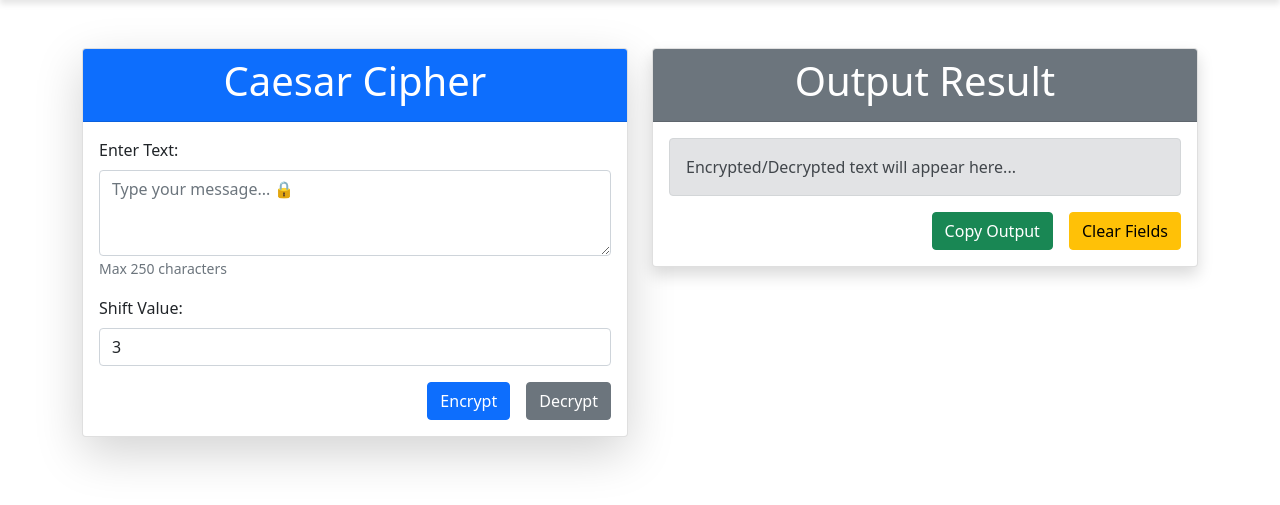
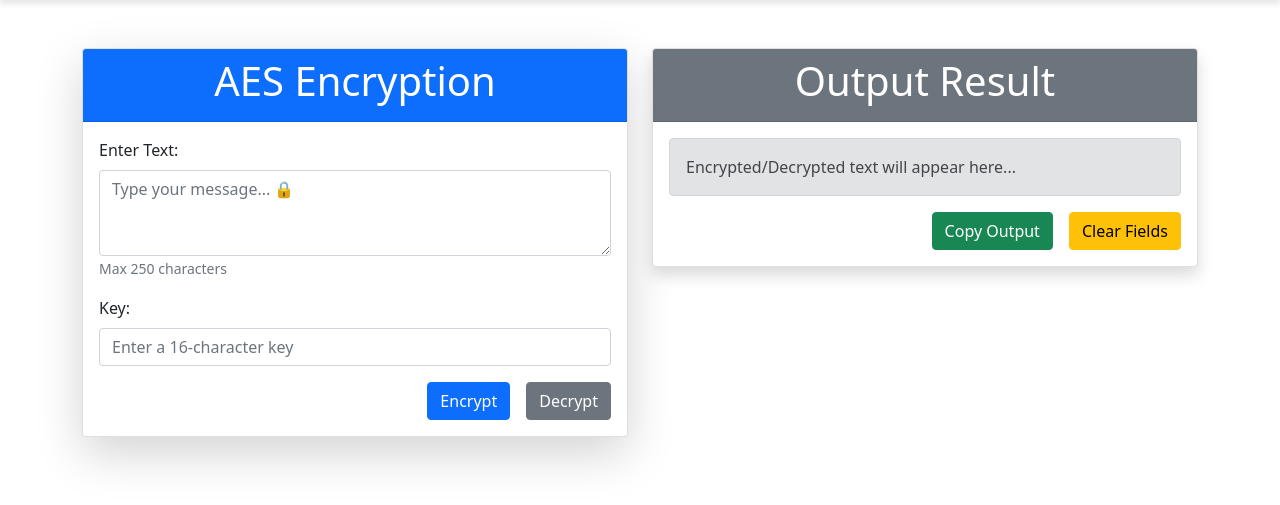
Before and after one commit to FirasKahlaoui/university-codes-and-tps, a Flask app: page /dashboard in a window 1280 px wide. Shown: the part 72-577 px from the top of the page. Run offline with Flask 2, Linux system fonts and the light colour scheme; a user stored in the database is signed in.

Commit message:
Switch from Cesar to AES

```diff
--- a/Security/advanced_secure_app/app/templates/dashboard.html
+++ b/Security/advanced_secure_app/app/templates/dashboard.html
@@ -83,7 +83,7 @@
             <div class="col-md-6">
                 <div class="card shadow-lg">
                     <div class="card-header text-center bg-primary text-white">
-                        <h2 class="display-6">Caesar Cipher</h2>
+                        <h2 class="display-6">AES Encryption</h2>
                     </div>
                     <div class="card-body">
                         <div class="mb-3">
@@ -93,11 +93,10 @@
                             <small id="charCount" class="form-text text-muted">Max 250 characters</small>
                         </div>
                         <div class="mb-3">
-                            <label for="key" class="form-label">Shift Value:</label>
-                            <input type="number" class="form-control" id="key" value="3">
-                            <div id="keyError" class="text-danger mt-2" style="display: none;">Please enter a valid
-                                shift
-                                value.</div>
+                            <label for="key" class="form-label">Key:</label>
+                            <input type="text" class="form-control" id="key" placeholder="Enter a 16-character key">
+                            <div id="keyError" class="text-danger mt-2" style="display: none;">Please enter a valid key.
+                            </div>
                         </div>
                         <div class="d-grid gap-2 d-md-flex justify-content-md-end">
                             <button class="btn btn-primary me-md-2" onclick="encryptMessage()">
@@ -139,17 +138,38 @@
             charCount.innerText = `${this.value.length}/250 characters`;
         });
 
-        function caesarCipher(str, shift, encrypt = true) {
-            if (!encrypt) shift = -shift; // Inverse the shift for decryption
+        function encryptMessage() {
+            showSpinner('encryptSpinner');
+            setTimeout(() => {
+                const message = document.getElementById('message').value;
+                const key = document.getElementById('key').value;
+                const keyError = document.getElementById('keyError');
+                if (key.length === 16) {
+                    keyError.style.display = 'none';
+                    const encryptedMessage = CryptoJS.AES.encrypt(message, key).toString();
+                    document.getElementById('output').innerText = encryptedMessage;
+                } else {
+                    keyError.style.display = 'block';
+                }
+                hideSpinner('encryptSpinner');
+            }, 500);
+        }
 
-            return Array.from(str).map(char => {
-                const code = char.charCodeAt();
-                if (code >= 32 && code <= 126) {
-                    return String.fromCharCode(((code - 32 + shift) % 95 + 95) % 95 + 32);
+        function decryptMessage() {
+            showSpinner('decryptSpinner');
+            setTimeout(() => {
+                const message = document.getElementById('output').value;
+                const key = document.getElementById('key').value;
+                const keyError = document.getElementById('keyError');
+                if (key.length === 16) {
+                    keyError.style.display = 'none';
+                    const decryptedMessage = CryptoJS.AES.decrypt(message, key).toString(CryptoJS.enc.Utf8);
+                    document.getElementById('output').innerText = decryptedMessage;
                 } else {
-                    return char;
+                    keyError.style.display = 'block';
                 }
-            }).join('');
+                hideSpinner('decryptSpinner');
+            }, 500);
         }
 
         // Show a loading spinner
@@ -160,42 +180,6 @@
         // Hide a loading spinner
         function hideSpinner(id) {
             document.getElementById(id).style.display = 'none';
-        }
-
-        // Encrypt message
-        function encryptMessage() {
-            showSpinner('encryptSpinner');
-            setTimeout(() => {
-                const message = document.getElementById('message').value;
-                const key = parseInt(document.getElementById('key').value);
-                const keyError = document.getElementById('keyError');
-                if (!isNaN(key)) {
-                    keyError.style.display = 'none';
-                    const encryptedMessage = caesarCipher(message, key, true);
-                    document.getElementById('output').innerText = encryptedMessage;
-                } else {
-                    keyError.style.display = 'block';
-                }
-                hideSpinner('encryptSpinner');
-            }, 500);
-        }
-
-        // Decrypt message
-        function decryptMessage() {
-            showSpinner('decryptSpinner');
-            setTimeout(() => {
-                const message = document.getElementById('message').value;
-                const key = parseInt(document.getElementById('key').value);
-                const keyError = document.getElementById('keyError');
-                if (!isNaN(key)) {
-                    keyError.style.display = 'none';
-                    const decryptedMessage = caesarCipher(message, key, false);
-                    document.getElementById('output').innerText = decryptedMessage;
-                } else {
-                    keyError.style.display = 'block';
-                }
-                hideSpinner('decryptSpinner');
-            }, 500);
         }
 
         // Copy output to clipboard
```
Also changed, not shown: Security/advanced_secure_app/app/utils.py (+15 -13 lines), Security/advanced_secure_app/app/site.db, 1 other file.
